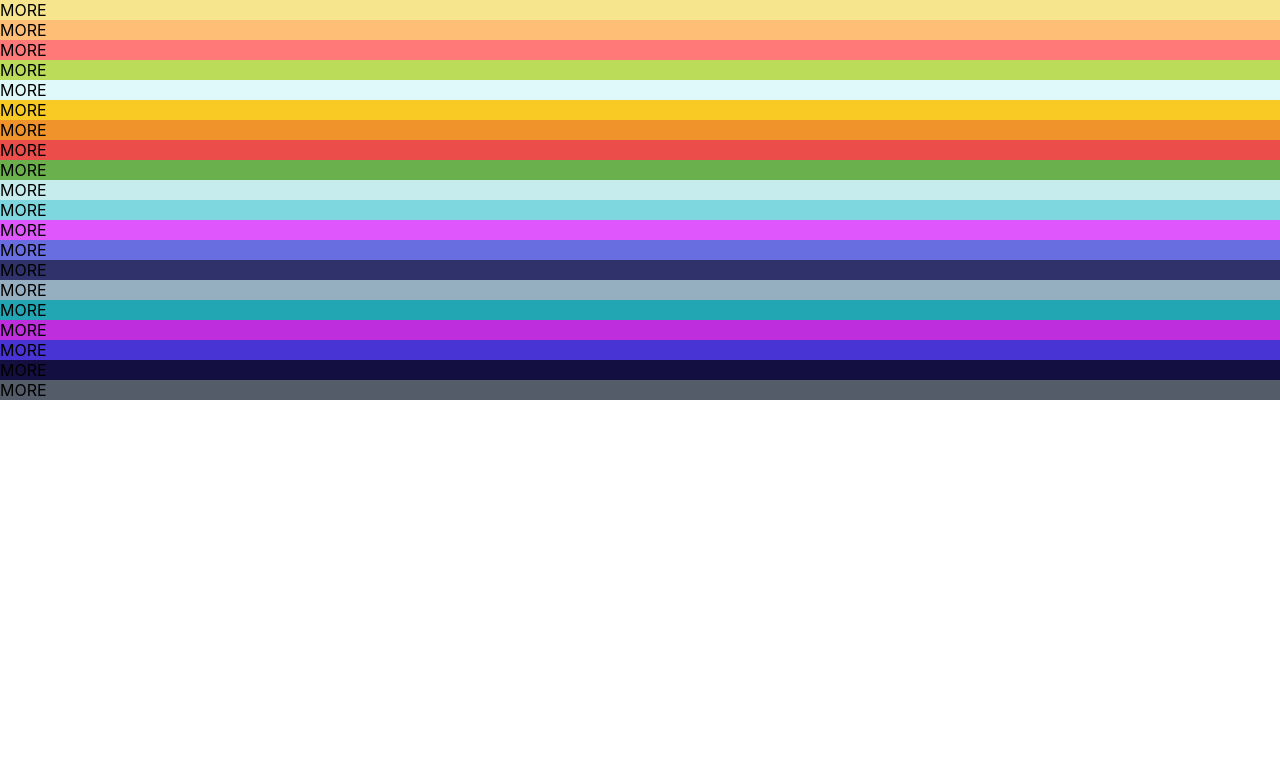
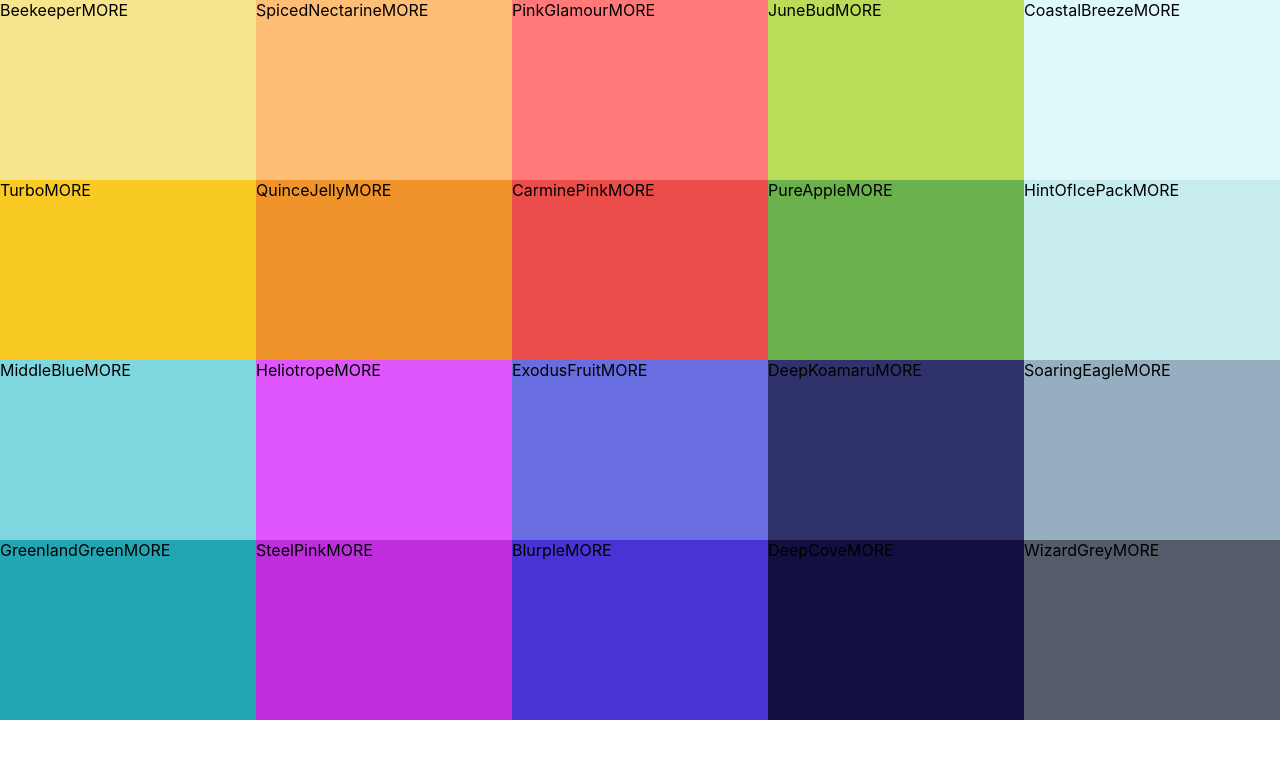
Before and after one commit to ryancmoniz/color, a React (Create React App) app: page / in a window 1280 px wide. Shown: the top 758 px of the page. Built offline with nearby package versions, Linux system fonts and the light colour scheme.

Commit message:
Break up components into directories, reduce components down to styled components

```diff
--- a/src/components/App.jsx
+++ b/src/components/App.jsx
@@ -1,5 +1,5 @@
 import React from 'react';
-import Palette from './Palette';
+import Palette from './Palette/Palette';
 import seedColors from '../data/seedColors';
 
 const App = () => (
--- /dev/null
+++ b/src/components/ColorBox/Box.jsx
@@ -0,0 +1,12 @@
+import styled from 'styled-components';
+
+const Box = styled.div`
+  width: 20%;
+  height: 25%;
+  margin: 0 auto;
+  display: inline-block;
+  position: relative;
+  cursor: pointer;
+`;
+
+export default Box;
--- a/src/components/ColorBox.jsx
+++ b/src/components/ColorBox/ColorBox.jsx
@@ -1,14 +1,17 @@
 import React from 'react';
 import PropTypes from 'prop-types';
+import Box from './Box';
 
-const ColorBox = ({ background }) => (
-  <div style={{ background }} className="ColorBox">
+const ColorBox = ({ background, name }) => (
+  <Box style={{ background }}>
+    <span>{name}</span>
     <span>MORE</span>
-  </div>
+  </Box>
 );
 
 ColorBox.propTypes = {
   background: PropTypes.string.isRequired,
+  name: PropTypes.string.isRequired,
 };
 
 export default ColorBox;
--- /dev/null
+++ b/src/components/Palette/ColorContainer.jsx
@@ -0,0 +1,7 @@
+import styled from 'styled-components';
+
+const ColorContainer = styled.div`
+  height: 90%;
+`;
+
+export default ColorContainer;
--- /dev/null
+++ b/src/components/Palette/MainContainer.jsx
@@ -0,0 +1,7 @@
+import styled from 'styled-components';
+
+const MainContainer = styled.div`
+  height: 100vh;
+`;
+
+export default MainContainer;
--- a/src/components/Palette.jsx
+++ b/src/components/Palette/Palette.jsx
@@ -1,22 +1,24 @@
 import React from 'react';
 import PropTypes from 'prop-types';
-import ColorBox from './ColorBox';
+import MainContainer from './MainContainer';
+import ColorContainer from './ColorContainer';
+import ColorBox from '../ColorBox/ColorBox';
 
 const Palette = ({ palette }) => {
   const colorBoxes = palette.colors.map((color) => (
     <ColorBox background={color.color} name={color.name} />
   ));
   return (
-    <div className="Palette">
+    <MainContainer>
       {/* TODO: NAVBAR */}
-      <div className="Palette-colors">{colorBoxes}</div>
+      <ColorContainer>{colorBoxes}</ColorContainer>
       {/* TODO: FOOTER */}
-    </div>
+    </MainContainer>
   );
 };
 
 Palette.propTypes = {
-  palette: PropTypes.arrayOf(PropTypes.object).isRequired,
+  palette: PropTypes.object.isRequired,
 };
 
 export default Palette;
```
